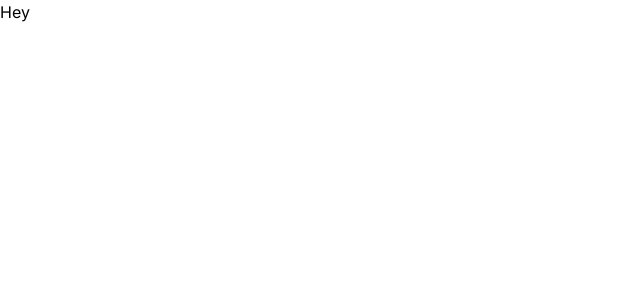
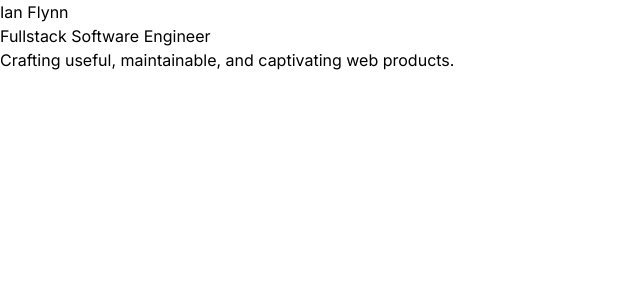
Before and after one commit to ian-flynn/ianflynn-dev, a Next.js app: page / in a window 1280 px wide. Shown: the top 300 px of the page, without its empty margins (0-640 px from the left). Built offline with nearby package versions, Linux system fonts and the light colour scheme.

Commit message:
minor setup of component for Intro

```diff
--- a/app/page.tsx
+++ b/app/page.tsx
@@ -1,5 +1,11 @@
-import Image from 'next/image';
+import Intro from '@/components/Intro';
 
-export default function Home() {
-  return <main>Hey</main>;
-}
+const Home = () => {
+  return (
+    <main>
+      <Intro />
+    </main>
+  );
+};
+
+export default Home;
--- /dev/null
+++ b/components/Intro.tsx
@@ -0,0 +1,11 @@
+const Intro = () => {
+  return (
+    <div>
+      <h1>Ian Flynn</h1>
+      <p className=''>Fullstack Software Engineer</p>
+      <p>Crafting useful, maintainable, and captivating web products.</p>
+    </div>
+  );
+};
+
+export default Intro;
```
Also changed, not shown: components/Header.tsx (added), content/intro.txt (added).
